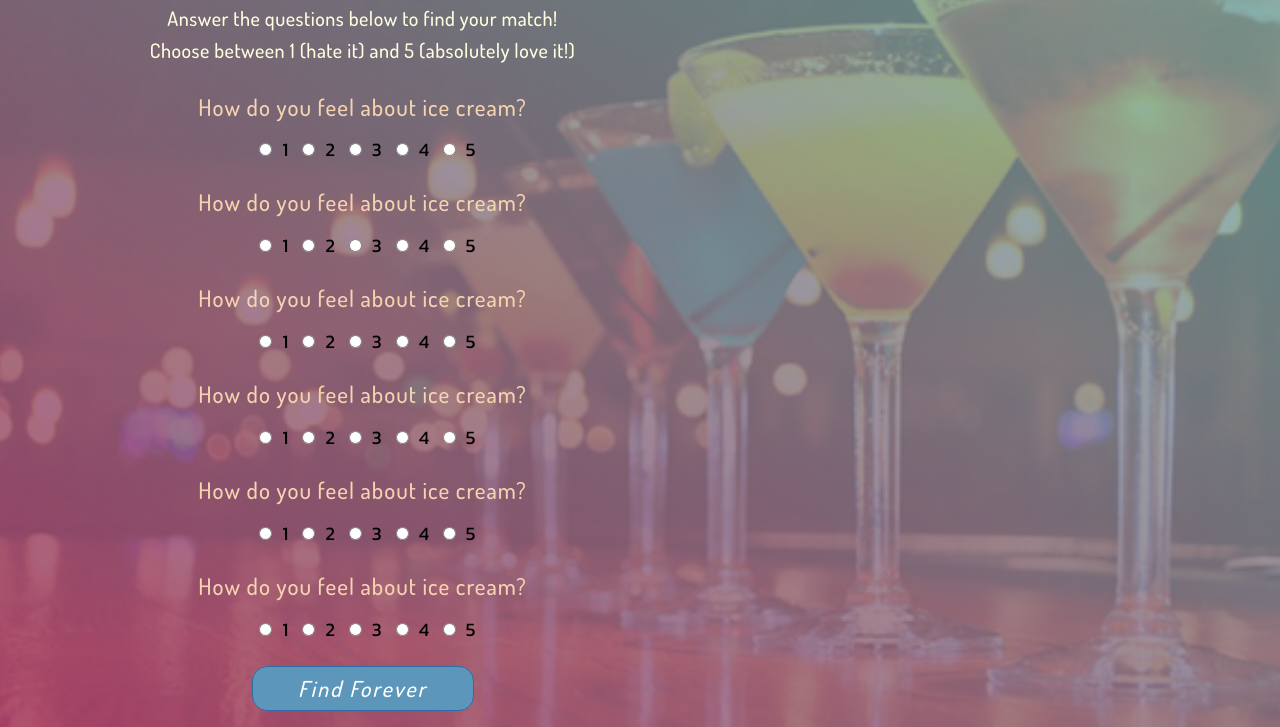
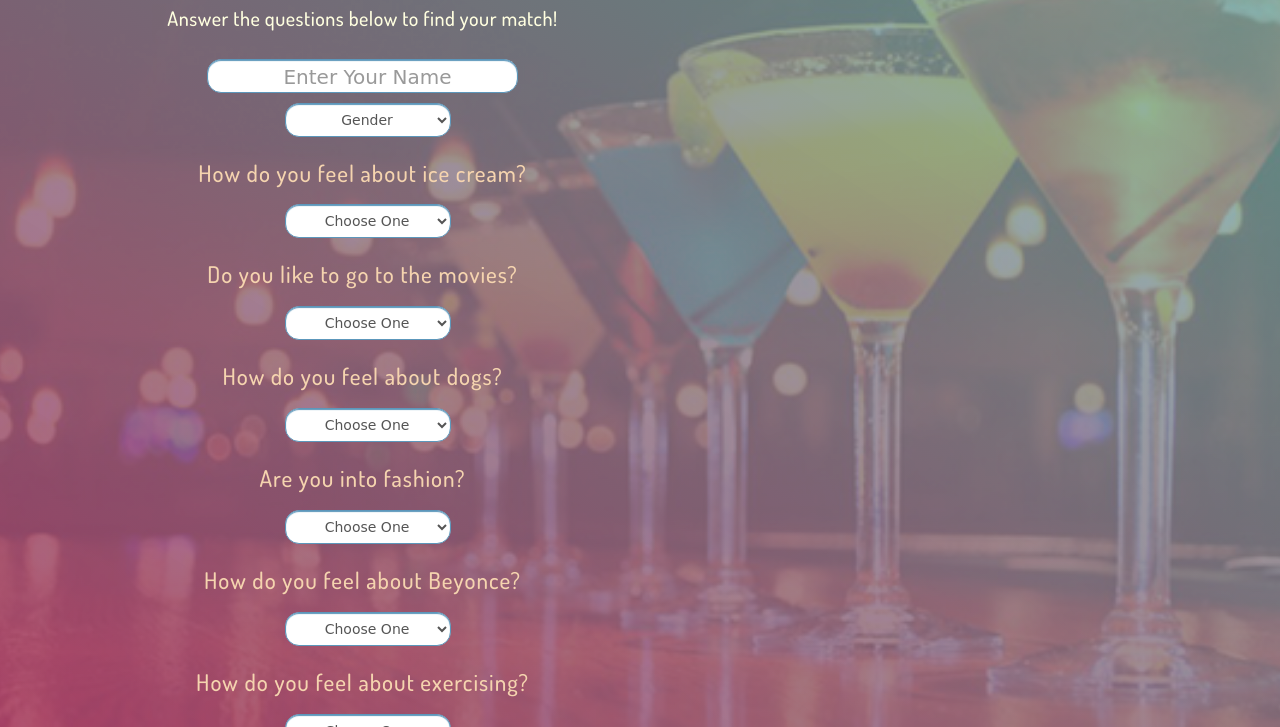
Before and after one commit to armsle2/Finding-Forever, a website: page app/public/survey.html in a window 1280 px wide. Shown: the part 73-800 px from the top of the page. Drawn offline with nearby package versions, Linux system fonts and the light colour scheme; a web font is replaced by a local one.

Commit message:
fixed surevey page. tested app on server successfully

```diff
--- a/app/public/style.css
+++ b/app/public/style.css
@@ -21,6 +21,37 @@ div.bg-pic-survey {
     background-attachment: fixed;
     height: 100%;
 }
+
+.form-control{
+	width: 30%;
+    margin-left: 36%;
+    margin-top: 10px;
+    padding: 0;
+    font-size: 14px;
+    font-family: 'Arima Madurai', cursive;
+    color: #555;
+    background-color: #fff;
+    border: 1px solid #5c97bb;
+    border-radius: 14px;
+    -webkit-box-shadow: inset 0 1px 1px rgba(0,0,0,.075);
+    box-shadow: inset 0 1px 1px rgb(92, 151, 187);
+    padding-left: 10px;
+}
+select{
+    text-align-last: center;
+
+}
+.inputName{
+	width: 56%;
+    margin: auto;
+    text-align: center;
+	padding-top: 3px;
+	font-size: 20px;
+}
+#gender{
+	margin-bottom: 20px;
+}
+
 
 .layer {
     background: -webkit-linear-gradient(bottom left, rgba(167, 66, 108, 0.8), rgba(110, 179, 166, 0.7) 100%);
@@ -54,15 +85,19 @@ div.bg-pic-survey {
     font-size: 23px;
     font-family: 'Dosis', sans-serif;
     letter-spacing: 1px;
+    color: #f5d4af;
+
 }
 
 label {
-    font-family: 'Kanit', sans-serif;
-    font-size: 19px;
+    font-weight: 100;
 }
 
 .survey-container {
     margin-left: 70px;
+}
+.modal{
+	z-index: 0;
 }
 
 .modal-img {
@@ -72,6 +107,12 @@ label {
 .modal-header {
     border-bottom: 0px;
     text-align: center;
+}
+.modal-content{
+	background-color: #191515;
+}
+.modal-backdrop{
+	z-index: 0;
 }
 
 h1 {
@@ -102,7 +143,6 @@ h4 {
 }
 
 .form p {
-    color: #f5d4af;
 }
 
 .modal-body {
@@ -126,6 +166,7 @@ h4 {
     background: #5c97bb;
     border-radius: 15px;
     width: 40%;
+    margin-top: 31px;
 }
 
 @media only screen and (max-width: 375px) {
@@ -140,17 +181,14 @@ h4 {
         float: left;
         padding-left: 26px;
     }
-    .question {
-        float: left;
-    }
-    /*label input{
-		margin-left: 22px;
-	}*/
     .survey-container {
         margin-left: 0px;
     }
     #submit {
         width: 55%;
+    }
+    .inputName{
+	    padding-left: 1%;
     }
 }
 
--- a/app/public/survey.html
+++ b/app/public/survey.html
@@ -20,13 +20,26 @@
                 <div class="col-md-6" style="text-align: center;">
                     <h2 id='survey-header'>Take The Survey!</h2>
                     <h4>Answer the questions below to find your match!</h4>
-                    <h4>Choose between 1 (hate it) and 5 (absolutely love it!)</h4>
+                    <!-- <h4>Choose between 1 (hate it) and 5 (absolutely love it!)</h4> -->
                     <br/>
-                    <div class='form'>
-                    	<div class="question">
-                        <p>How do you feel about ice cream?</p>
-                    </div>
-                        <form class="form-inline" id="question-1">
+                    <form>
+					    <input type="name" class="form-control inputName" id='userName' placeholder="Enter Your Name">
+	                    <select class="form-control form-control-lg form-inline" id="gender">
+						  <option>Gender</option>
+						  <option value='male'>Male</option>
+						  <option value='female'>Female</option>
+						</select>
+	                    <label class="question">How do you feel about ice cream?</label>
+	                    <select class="form-control form-control-lg form-inline" id="question-1">
+						  <option>Choose One</option>
+						  <option value='1'>1 (Hate It)</option>
+						  <option value='2'>2</option>
+						  <option value='3'>3</option>
+						  <option value='4'>4</option>
+						  <option value='5'>5 (Love It)</option>
+						</select>
+
+                      <!--   <form class="form-inline">
                             <div class="radio">
                                 <label>
                                     <input id="input" type="radio" value="1" name="optradio">1</label>
@@ -47,140 +60,62 @@
                                 <label>
                                     <input id="input" type="radio" value="5" name="optradio">5</label>
                             </div>
+                        </form> -->
+                        <br/>
+                        <label class="question">Do you like to go to the movies?</label>
+                        <select class="form-control form-control-lg form-inline" id="question-2">
+						  <option>Choose One</option>
+						  <option value='1'>1 (Hate It)</option>
+						  <option value='2'>2</option>
+						  <option value='3'>3</option>
+						  <option value='4'>4</option>
+						  <option value='5'>5 (Love It)</option>
+						</select>
+                        <br/>
+                        <label class="question">How do you feel about dogs?</label>
+                        <select class="form-control form-control-lg form-inline" id="question-3">
+						  <option>Choose One</option>
+						  <option value='1'>1 (Hate It)</option>
+						  <option value='2'>2</option>
+						  <option value='3'>3</option>
+						  <option value='4'>4</option>
+						  <option value='5'>5 (Love It)</option>
+						</select>
+                        <br/>
+                        <label class="question">Are you into fashion?</label>
+                        <select class="form-control form-control-lg form-inline" id="question-4">
+						  <option>Choose One</option>
+						  <option value='1'>1 (Hate It)</option>
+						  <option value='2'>2</option>
+						  <option value='3'>3</option>
+						  <option value='4'>4</option>
+						  <option value='5'>5 (Love It)</option>
+						</select>
+                        <br/>
+                        <label class="question">How do you feel about Beyonce?</label>
+                        <select class="form-control form-control-lg form-inline" id="question-5">
+						  <option>Choose One</option>
+						  <option value='1'>1 (Hate It)</option>
+						  <option value='2'>2</option>
+						  <option value='3'>3</option>
+						  <option value='4'>4</option>
+						  <option value='5'>5 (Love It)</option>
+						</select>
+                        <br/>
+                        <label class="question">How do you feel about exercising?</label>
+                        <select class="form-control form-control-lg form-inline" id="question-6">
+						  <option>Choose One</option>
+						  <option value='1'>1 (Hate It)</option>
+						  <option value='2'>2</option>
+						  <option value='3'>3</option>
+						  <option value='4'>4</option>
+						  <option value='5'>5 (Love It)</option>
+						</select>
                     </form>
-                        <br/>
-                        <div class="question">
-                        <p>How do you feel about ice cream?</p>
+                    <!-- <br/> -->
+                    <div>
+	                    <button class='btn btn-primary' id='submit' data-toggle='modal' data-target='#matchModal'>Find Forever</button>
                     </div>
-                        <form class="form-inline" id="question-2">
-                            <div class="radio">
-                                <label>
-                                    <input id="input" type="radio" value="1" name="optradio">1</label>
-                            </div>
-                            <div class="radio">
-                                <label>
-                                    <input id="input" type="radio" value="2" name="optradio">2</label>
-                            </div>
-                            <div class="radio">
-                                <label>
-                                    <input id="input" type="radio" value="3" name="optradio">3</label>
-                            </div>
-                            <div class="radio">
-                                <label>
-                                    <input id="input" type="radio" value="4" name="optradio">4</label>
-                            </div>
-                            <div class="radio">
-                                <label>
-                                    <input id="input" type="radio" value="5" name="optradio">5</label>
-                            </div>
-                        </form>
-                        <br/>
-                        <div class="question">
-                        <p>How do you feel about ice cream?</p>
-                    </div>
-                        <form class="form-inline" id="question-3">
-                            <div class="radio">
-                                <label>
-                                    <input id="input" type="radio" value="1" name="optradio">1</label>
-                            </div>
-                            <div class="radio">
-                                <label>
-                                    <input id="input" type="radio" value="2" name="optradio">2</label>
-                            </div>
-                            <div class="radio">
-                                <label>
-                                    <input id="input" type="radio" value="3" name="optradio">3</label>
-                            </div>
-                            <div class="radio">
-                                <label>
-                                    <input id="input" type="radio" value="4" name="optradio">4</label>
-                            </div>
-                            <div class="radio">
-                                <label>
-                                    <input id="input" type="radio" value="5" name="optradio">5</label>
-                            </div>
-                        </form>
-                        <br/>
-                        <div class="question">
-                        <p>How do you feel about ice cream?</p>
-                    </div>
-                        <form class="form-inline" id="question-4">
-                            <div class="radio">
-                                <label>
-                                    <input id="input" type="radio" value="1" name="optradio">1</label>
-                            </div>
-                            <div class="radio">
-                                <label>
-                                    <input id="input" type="radio" value="2" name="optradio">2</label>
-                            </div>
-                            <div class="radio">
-                                <label>
-                                    <input id="input" type="radio" value="3" name="optradio">3</label>
-                            </div>
-                            <div class="radio">
-                                <label>
-                                    <input id="input" type="radio" value="4" name="optradio">4</label>
-                            </div>
-                            <div class="radio">
-                                <label>
-                                    <input id="input" type="radio" value="5" name="optradio">5</label>
-                            </div>
-                        </form>
-                        <br/>
-                        <div class="question">
-                        <p>How do you feel about ice cream?</p>
-                    </div>
-                        <form class="form-inline" id="question-5">
-                            <div class="radio">
-                                <label>
-                                    <input id="input" type="radio" value="1" name="optradio">1</label>
-                            </div>
-                            <div class="radio">
-                                <label>
-                                    <input id="input" type="radio" value="2" name="optradio">2</label>
-                            </div>
-                            <div class="radio">
-                                <label>
-                                    <input id="input" type="radio" value="3" name="optradio">3</label>
-                            </div>
-                            <div class="radio">
-                                <label>
-                                    <input id="input" type="radio" value="4" name="optradio">4</label>
-                            </div>
-                            <div class="radio">
-                                <label>
-                                    <input id="input" type="radio" value="5" name="optradio">5</label>
-                            </div>
-                        </form>
-                        <br/>
-                        <div class="question">
-                        <p>How do you feel about ice cream?</p>
-                    </div>
-                        <form class="form-inline" id="question-6">
-                            <div class="radio">
-                                <label>
-                                    <input id="input" type="radio" value="1" name="optradio">1</label>
-                            </div>
-                            <div class="radio">
-                                <label>
-                                    <input id="input" type="radio" value="2" name="optradio">2</label>
-                            </div>
-                            <div class="radio">
-                                <label>
-                                    <input id="input" type="radio" value="3" name="optradio">3</label>
-                            </div>
-                            <div class="radio">
-                                <label>
-                                    <input id="input" type="radio" value="4" name="optradio">4</label>
-                            </div>
-                            <div class="radio">
-                                <label>
-                                    <input id="input" type="radio" value="5" name="optradio">5</label>
-                            </div>
-                        </form>
-                    </div>
-                    <br/>
-                    <button class='btn btn-primary' id='submit' data-toggle='modal' data-target='#matchModal'>Find Forever</button>
                     <br/>
                     <br/>
                     <br/>
@@ -219,15 +154,30 @@
 
 	$('#submit').on('click', function(event){
 		event.preventDefault();
-		var q1 = parseFloat($('#question-1 input[name="optradio"]:checked').val());
-		var q2 = parseFloat($('#question-2 input[name="optradio"]:checked').val());
-		var q3 = parseFloat($('#question-3 input[name="optradio"]:checked').val());
-		var q4 = parseFloat($('#question-4 input[name="optradio"]:checked').val());
-		var q5 = parseFloat($('#question-5 input[name="optradio"]:checked').val());
-		var q6 = parseFloat($('#question-6 input[name="optradio"]:checked').val());
+		var q1 = parseFloat($('#question-1').val());
+		var q2 = parseFloat($('#question-2').val());
+		var q3 = parseFloat($('#question-3').val());
+		var q4 = parseFloat($('#question-4').val());
+		var q5 = parseFloat($('#question-5').val());
+		var q6 = parseFloat($('#question-6').val());
+		var userName = $('#userName').val();
+		var userGender = $('#gender').val();
 		var userScore = {
+			name: userName,
+			gender: userGender,
 			scores: [q1, q2, q3, q4, q5, q6]
 		};
+		function checkSubmission(score){
+			return score > 0;
+		}
+		console.log(userName);
+		console.log(userGender);
+		console.log(userScore.scores.every(checkSubmission))
+		if (userName === ''|| userGender === 'Gender'){
+			console.log('you missed something');
+		}else if (!userScore.scores.every(checkSubmission)){
+			console.log('you missed one');
+		}else{
 			console.log(userScore);
 
 			$.post('/api/friends', userScore, function(data){
@@ -240,9 +190,10 @@
 					console.log(data);
 					var matchPic = `<img class="modal-img" src='${data.photo}'>`;
 					$('.modal-body').append(matchPic);
-			$('#myModal').modal('toggle');
+					$('#myModal').modal('show');
 
 				});
+		}
 
 	});
 </script>
```
Lines whose indentation alone changed are shown as unchanged.
